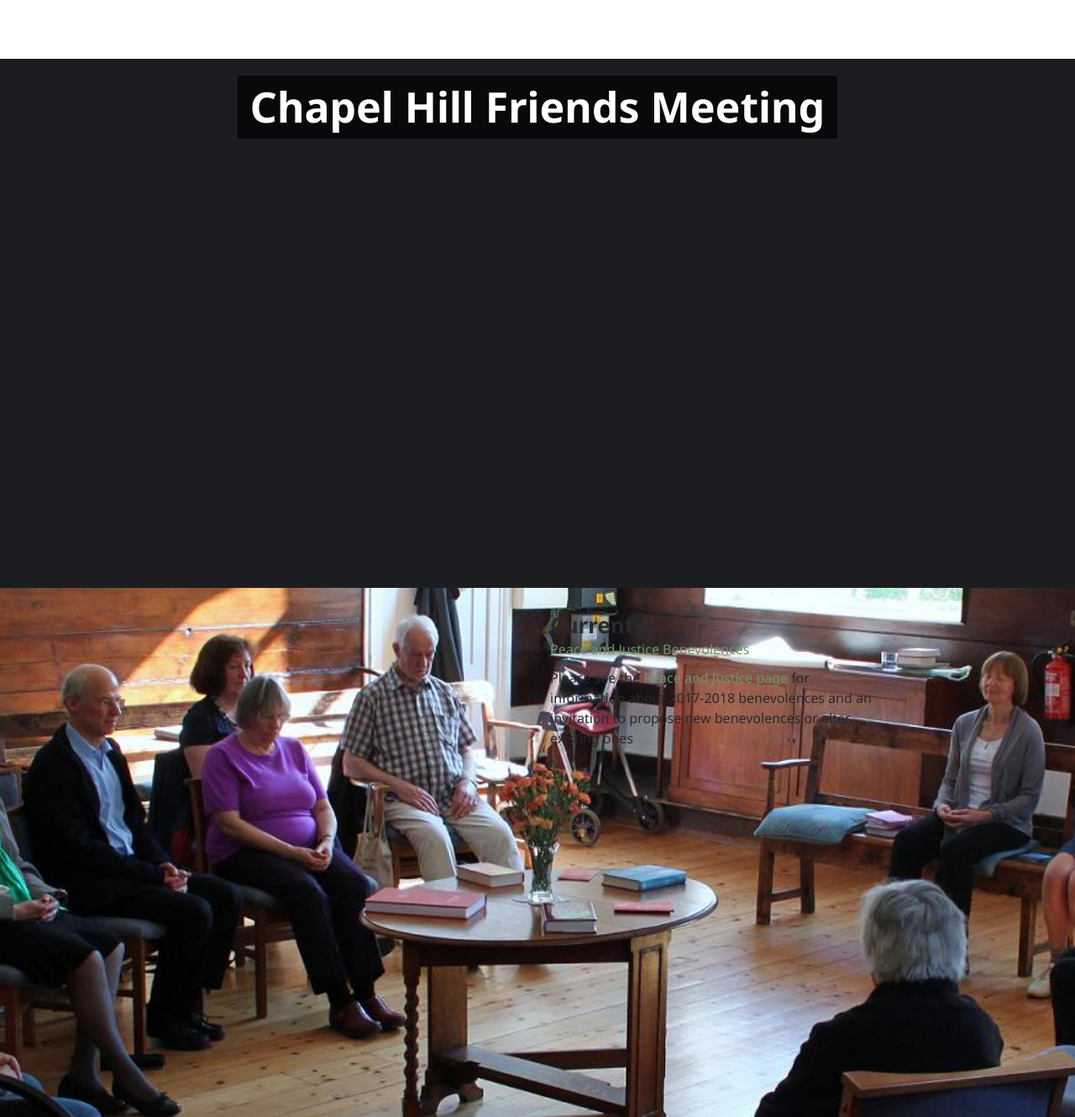
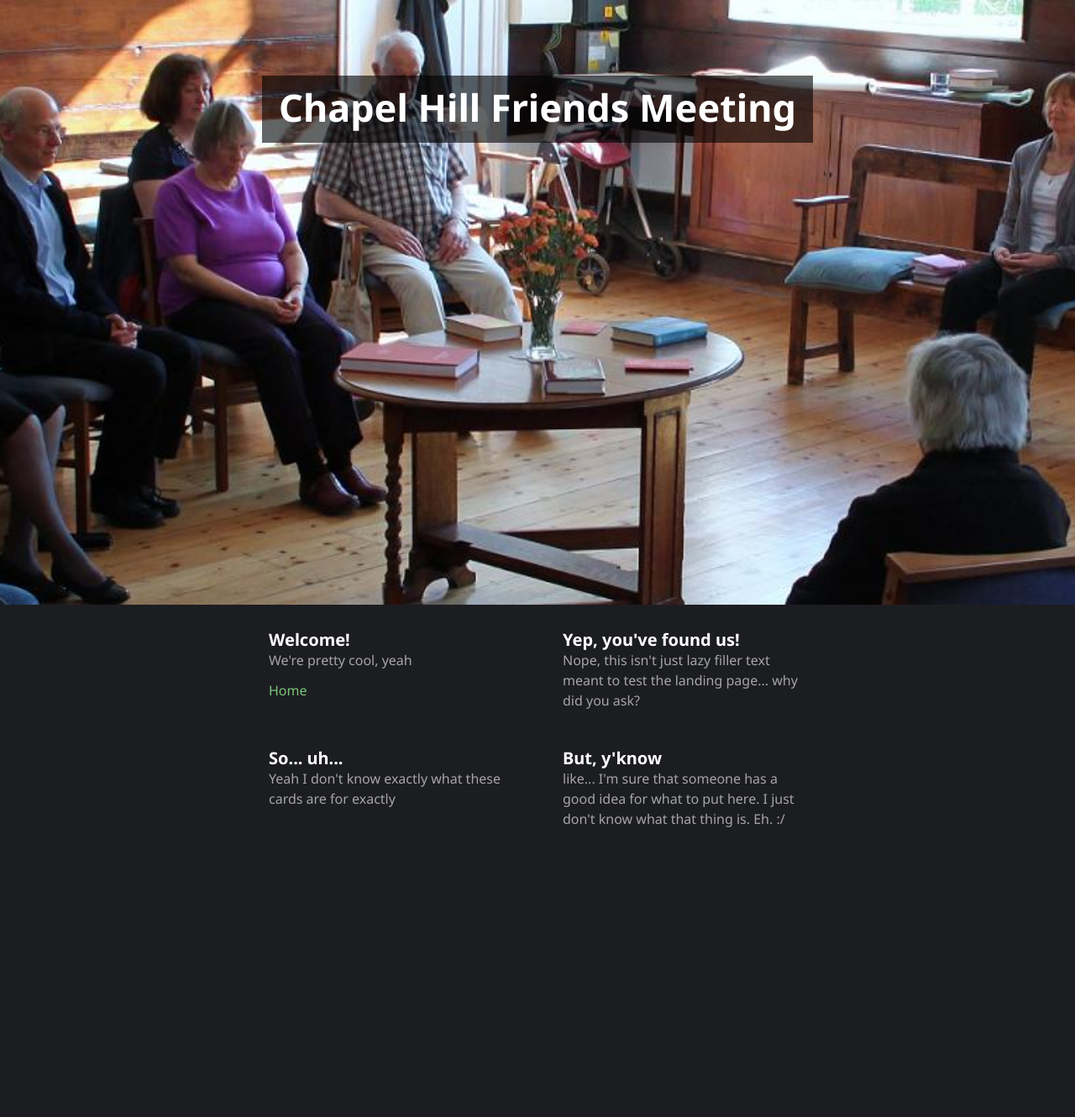
Before and after one commit to chfm/chfm.github.io, a Jekyll site: the page built from landing.md, in a window 1280 px wide. Shown: the whole page at 84% size. Built offline with Jekyll 4.4.1, drawn with Linux system fonts in a browser that asks for light colours; nearby versions of some CDN libraries; after the commit the page ends 1012 px from its top, so only the background shows below that.

Commit message:
added landing page prototype

```diff
--- /dev/null
+++ b/_data/landing-content.yml
@@ -0,0 +1,10 @@
+- title: Welcome!
+  text: We're pretty cool, yeah
+  linkText: Home
+  link: /
+- title: Yep, you've found us!
+  text: Nope, this isn't just lazy filler text meant to test the landing page... why did you ask?
+- title: So... uh...
+  text: Yeah I don't know exactly what these cards are for exactly
+- title: But, y'know
+  text: like... I'm sure that someone has a good idea for what to put here. I just don't know what that thing is. Eh. :/
--- a/_layouts/default.html
+++ b/_layouts/default.html
@@ -2,7 +2,7 @@
 layout: base
 ---
 
-<!-- This includes the heading as well as the navbar. No content container -->
+<!-- Includes navbar and footer. No content container -->
 
 <div class="container-fluid" id="header">
   <nav class="navbar fixed-top navbar-expand-md navbar-dark bg-dark justify-content-start">
--- a/_sass/landing.scss
+++ b/_sass/landing.scss
@@ -1,54 +1,63 @@
+body {
+    z-index: -2;
+}
+
 #landingBase {
-    background-color: $dark1;
-    // height: 100%;
-    a {
-        color: $color4 ;
-        &:hover {
-            color: $color3;
-        }
-    }
+    background-color: $color1;
+    z-index: -2;
 }
 
 #bigImage {
-    height: 70vh;
-    min-height: 300px;
+    height: 80vh;
     position: relative;
-    //max-height: auto;
-    .parallax {
+    .img-fluid {
         height: inherit;
-        background-image: url("{{ site.baseurl }}/assets/images/quaker-meeting.jpg");
-        background-attachment: fixed;
-        background-position: center;
-        background-repeat: no-repeat;
-        background-size: cover;
-    }
-    .img-fluid {
-        height: 100%;
         width: auto;
         object-fit: cover;
         text-align: center;
-
+        position: fixed;
+        top: 0;
+        z-index: -2;
+        min-width: 100%;
     }
 }
 
 #chfmOverlay {
-    background-color: rgba(0,0,0,.7);
+    background-color: rgba(0,0,0,.6);
     color: $color2;
     font-family: $titlestack;
     font-weight: 700;
-    font-size: 50px;
+    font-size: 45px;
     font-style: $titlestyle;
+    line-height: 65px;
+    padding: 5px 20px 10px;
     text-align: center;
     width: auto;
     position: absolute;
     top: 10%;
 }
 
-#aboutUs {
-    .col-md-4 {
-        color: $color2;
-    }
-    .card {
-        background-color: $color2;
+#landingContent {
+    background-color: $dark1;
+    padding: 5px 0 5px;
+    .row {
+        max-width: 700px;
+        .col-sm-6 {
+            padding: 10px 30px 10px;
+            background-color: $dark1;
+            height: 100%;
+            h2 {
+                color: $color2;
+                font-size: 20px;
+                font-weight: 700;
+            }
+            p {
+                color: $dark2;
+                font-size: 16px;
+            }
+            a {
+                font-size: 16px;
+            }
+        }
     }
 }
--- a/landing.md
+++ b/landing.md
@@ -3,26 +3,32 @@ layout: landing
 title: CHFM Landing
 permalink: /landing
 ---
+<head>
+  <style>
+    html, body {
+      background-color: #1C1D20;
+    }
+  </style>
+</head>
 
-<div class="container-fluid" id="landingBase">
+<div style="margin-top: -70px;" class="container-fluid" id="landingBase">
   <div class="row justify-content-center">
     <div class="col-12 noPadding" id="bigImage">
-      <div class="parallax"></div>
       <img class="img-fluid" src="assets/images/quaker-meeting.jpg" />
     </div>
     <div class="col" id="chfmOverlay">
       Chapel Hill Friends Meeting
     </div>
   </div>
-  <div class="row justify-content-center mt-4 px-auto" id="aboutUs">
-    <div class="col-md-4">
-    </div>
-    <div class="col-md-4">
-      {% capture currently-include %}{% include currently.md %}{% endcapture %}
-      {{ currently-include | markdownify }}
-    </div>
-  </div>
-  <div class="row justify-content-center mt-4 px-auto" id="linkToHome">
-    <a href="/"><h1>Continue to site</h1></a>
+</div>
+<div class="container-fluid" id="landingContent">
+  <div class="row mx-auto">
+    {% for item in site.data.landing-content %}
+      <div class="col-sm-6">
+        <h2>{{ item.title }}</h2>
+        <p>{{ item.text }}</p>
+        {% if item.linkText %}<a href="{% if item.link %}{{site.baseurl}}{{ item.link }}{% endif %}">{{ item.linkText }}</a>{% endif %}
+      </div>
+    {% endfor %}
   </div>
 </div>
```
